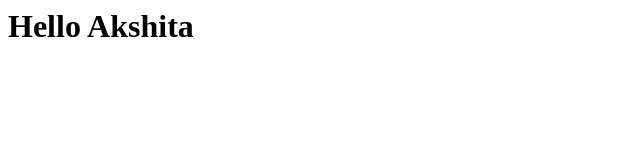
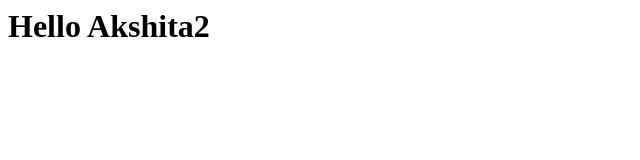
Before and after one commit to aku134/Test1, a plain HTML site: page index.html in a window 1280 px wide. Shown: the full height of the page, 0-640 px from the left. Drawn offline with Linux system fonts and the light colour scheme.

Commit message:
updated file

```diff
--- a/index.html
+++ b/index.html
@@ -1,3 +1,3 @@
 <html>
-    <h1>Hello Akshita</h1>
+    <h1>Hello Akshita2</h1>
 </html>
```
